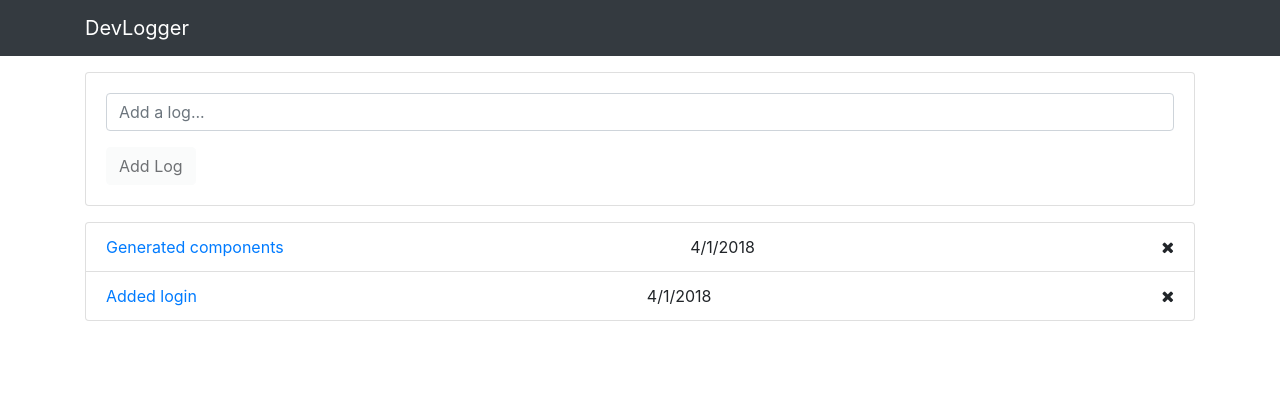
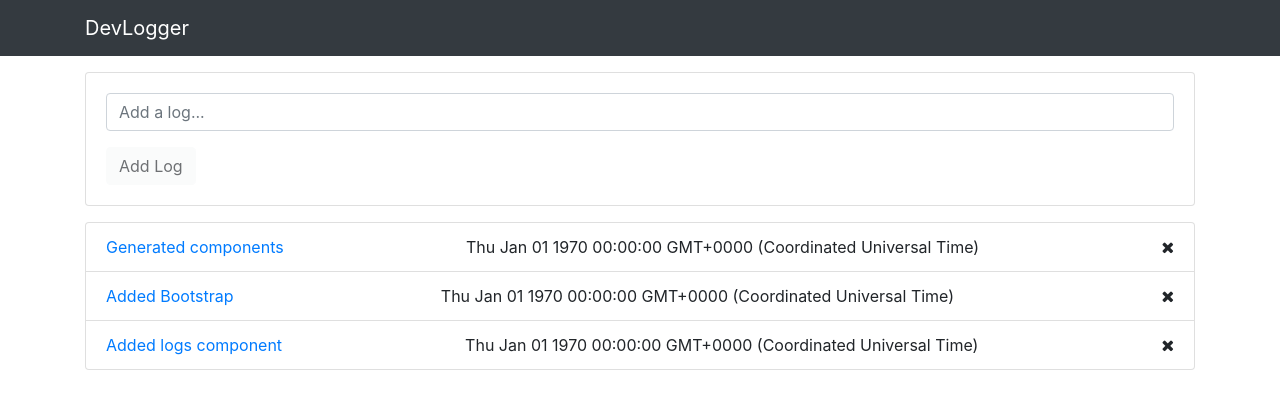
Before and after one commit to horaciocoronel/devlogger-angular, an Angular app: page / in a window 1280 px wide. Shown: the top 406 px of the page. Built offline with nearby package versions, Linux system fonts and the light colour scheme.

Commit message:
Add loop to display all logs, and bring the data from them using string interpolation

```diff
--- a/src/app/components/logs/logs.component.html
+++ b/src/app/components/logs/logs.component.html
@@ -1,12 +1,7 @@
 <ul class="list-group">
-	<li class="list-group-item d-flex justify-content-between align-items-center">
-		<a href="#">Generated components</a>
-		<span class="log-date">4/1/2018</span>
-		<i class="fa fa-remove"></i>
-	</li>
-	<li class="list-group-item d-flex justify-content-between align-items-center">
-		<a href="#">Added login</a>
-		<span class="log-date">4/1/2018</span>
+	<li *ngFor="let log of logs" class="list-group-item d-flex justify-content-between align-items-center">
+		<a href="#">{{ log.text }}</a>
+		<span class="log-date">{{ log.date }}</span>
 		<i class="fa fa-remove"></i>
 	</li>
 </ul>
```
